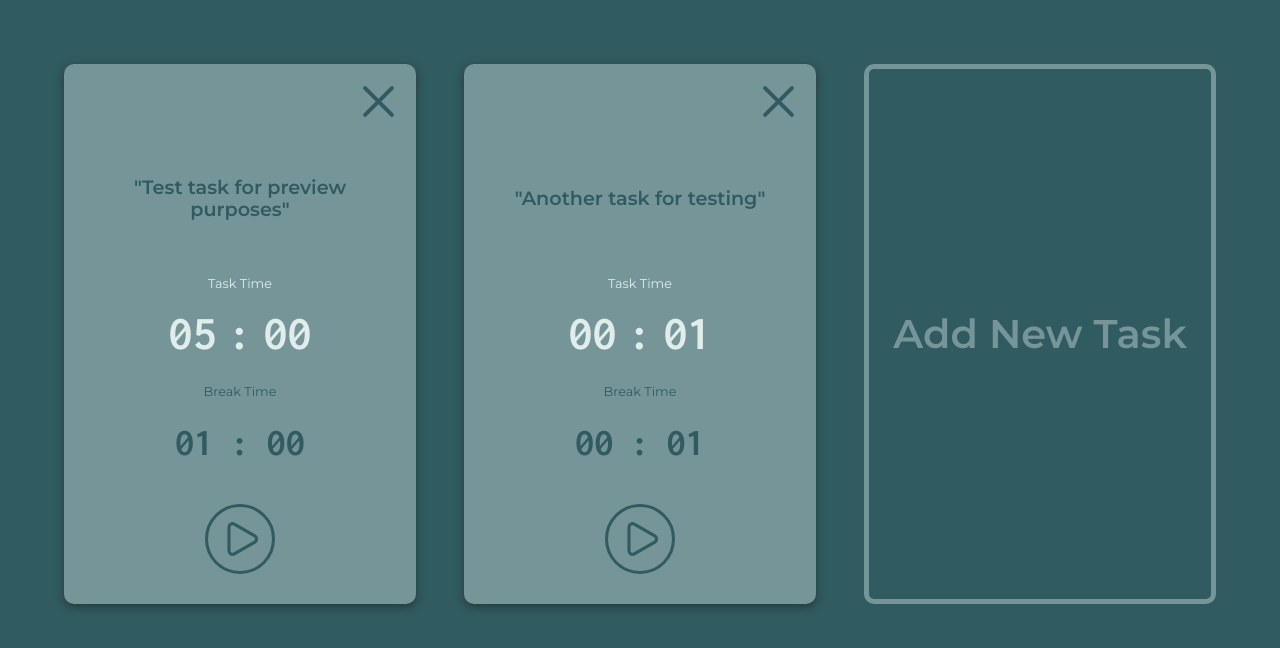
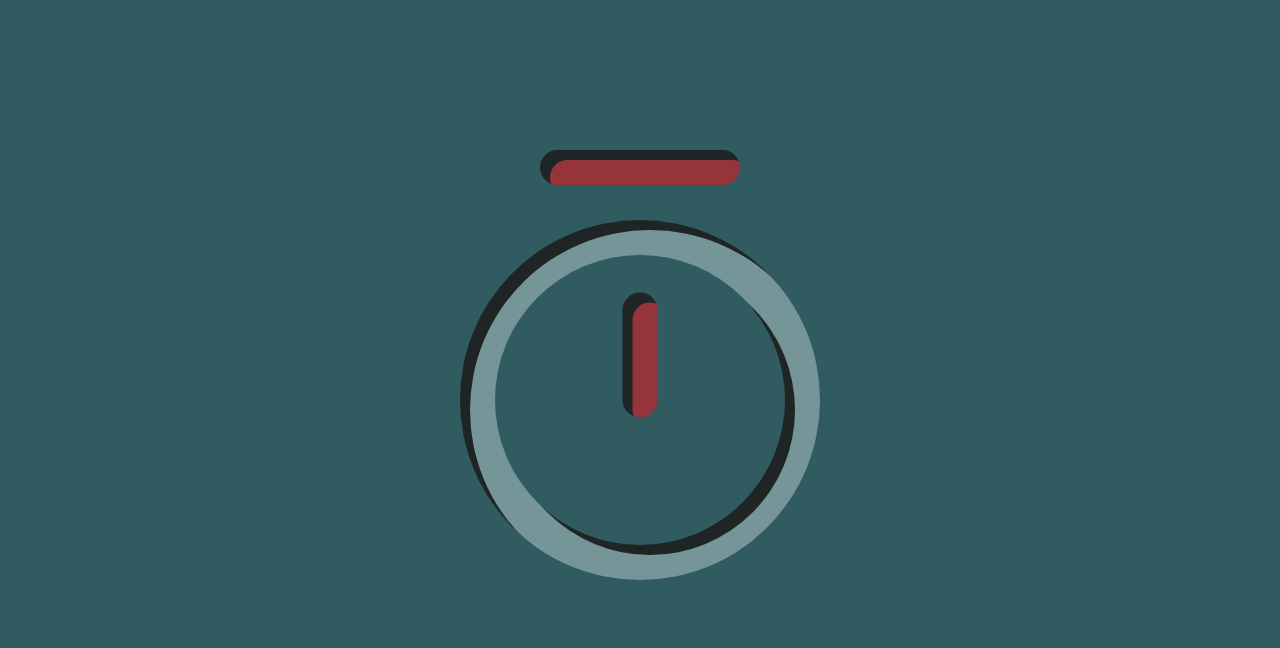
Before and after one commit to jchojna/task-timer, a React (Create React App) app: page / in a window 1280 px wide. Shown: the top 648 px of the page. Built offline with nearby package versions, Linux system fonts and the light colour scheme.

Commit message:
feat(Intro): move logo to intro component and set logo as svg graphic

```diff
--- a/src/components/App.js
+++ b/src/components/App.js
@@ -2,7 +2,7 @@ import React, {Component} from 'react';
 import classNames from 'classnames';
 import Task from './Task';
 import Creator from './Creator';
-import Logo from './Logo';
+import Intro from './Intro';
 import '../scss/App.scss';
 
 class App extends Component {
@@ -82,21 +82,21 @@ class App extends Component {
           <h1 className="App__heading visuallyhidden">Task Timer App</h1>
 
           {/* LOGO ANIMATION */}
-          <Logo />
+          <Intro />
 
           {/* BOARD OF TASKS */}
-          <section className={boardClass}>
+          {/* <section className={boardClass}> */}
             {/* TASK CARDS */}
-            {tasks.map((task) => (
+            {/* {tasks.map((task) => (
               <Task
                 task={task}
                 id={task.dateCreated}
                 key={task.dateCreated}
                 onTaskRemove={this.handleTaskRemove}
               />
-            ))}
+            ))} */}
             {/* CREATE NEW TASK */}
-            <section className="App__creator">
+            {/* <section className="App__creator">
               <button
                 className={newTaskButtonClass}
                 onClick={this.handleNewTaskButton}
@@ -112,7 +112,7 @@ class App extends Component {
                 : <div className="empty"></div>
               }
             </section>
-          </section>
+          </section> */}
         </div>
       </React.StrictMode>
     );
--- /dev/null
+++ b/src/components/Intro.js
@@ -0,0 +1,49 @@
+import React from 'react';
+import '../scss/Intro.scss';
+
+const Intro = () => {
+  return (
+    <div className="Intro">
+      <svg className="logo" viewBox="0 0 600 600">
+        {/* MASK */}
+        <mask id="mask">
+          <rect width="600" height="600" fill="#fff"/>
+          <rect
+            x="200"
+            y="50"
+            width="200"
+            height="35"
+            rx="17.5"
+            ry="17.5"
+            fill="#000"
+          />
+          <circle cx="300" cy="300" r="180" fill="#000"/>
+          <circle cx="300" cy="300" r="145" fill="#fff"/>
+          <rect
+            x="282.5"
+            y="282.5"
+            width="35"
+            height="125"
+            rx="17.5"
+            ry="17.5"
+            fill="#000"
+            className="logo__clockHand"
+          />
+        </mask>
+        {/* ELEMENTS */}
+        <rect width="600" height="600" className="logo__background"/>
+        <rect x="199" y="49" width="202" height="37" className="logo__letter"/>
+        <rect
+          x="281.5"
+          y="281.5"
+          width="37"
+          height="127"
+          className="logo__letter logo__clockHand"
+        />
+        <rect width="600" height="600" className="logo__shadow" mask="url(#mask)"/>
+        <rect width="600" height="600" className="logo__foreground" mask="url(#mask)"/>
+      </svg>
+    </div>
+  );
+}
+export default Intro;
--- a/src/components/Logo.js
+++ /dev/null
@@ -1,10 +0,0 @@
-import React from 'react';
-import '../scss/Logo.scss';
-
-const Logo = () => {
-  return (
-    <div className="Logo">
-    </div>
-  );
-}
-export default Logo;
--- /dev/null
+++ b/src/scss/Intro.scss
@@ -0,0 +1,42 @@
+@import "_variables.scss";
+@import "_mixins.scss";
+@import "_animations.scss";
+
+.Intro {
+  @include flex-center;
+  background-color: $color-background;
+  bottom: 0;
+  left: 0;
+  position: fixed;
+  right: 0;
+  top: 0;
+  z-index: 1;
+}
+
+.logo {
+  height: $logo-size;
+  width: $logo-size;
+
+  &__background {
+    fill: $color-primary;
+  }
+
+  &__letter {
+    fill: $color-warning;
+  }
+
+  &__shadow {
+    transform: translate(10px, 10px);
+    fill: $color-black;
+  }
+
+  .logo__clockHand {
+    transform: rotate(180deg);
+    transform-origin: center;
+    animation: clock 7s;
+  }
+
+  &__foreground {
+    fill: $color-background;
+  }
+}
--- a/src/scss/Logo.scss
+++ /dev/null
@@ -1,6 +0,0 @@
-@import "_variables.scss";
-@import "_mixins.scss";
-@import "_animations.scss";
-
-.Logo {
-}
--- a/src/scss/_animations.scss
+++ b/src/scss/_animations.scss
@@ -80,3 +80,8 @@
 .hideToRight {
   animation: hideToRight $time-slide forwards;
 }
+
+@keyframes clock {
+  0% { transform: rotate(180deg); }
+  100% { transform: rotate(180deg * 3); }
+}
--- a/src/scss/_variables.scss
+++ b/src/scss/_variables.scss
@@ -43,3 +43,5 @@ $radius-card: 10px;
 $close-button: 35px;
 $nav-button: 70px;
 $progressBar-height: 16px;
+// LOGO ANIMATION
+$logo-size: 600px;
```
Also changed, not shown: src/assets/svg/logo.svg (deleted).
